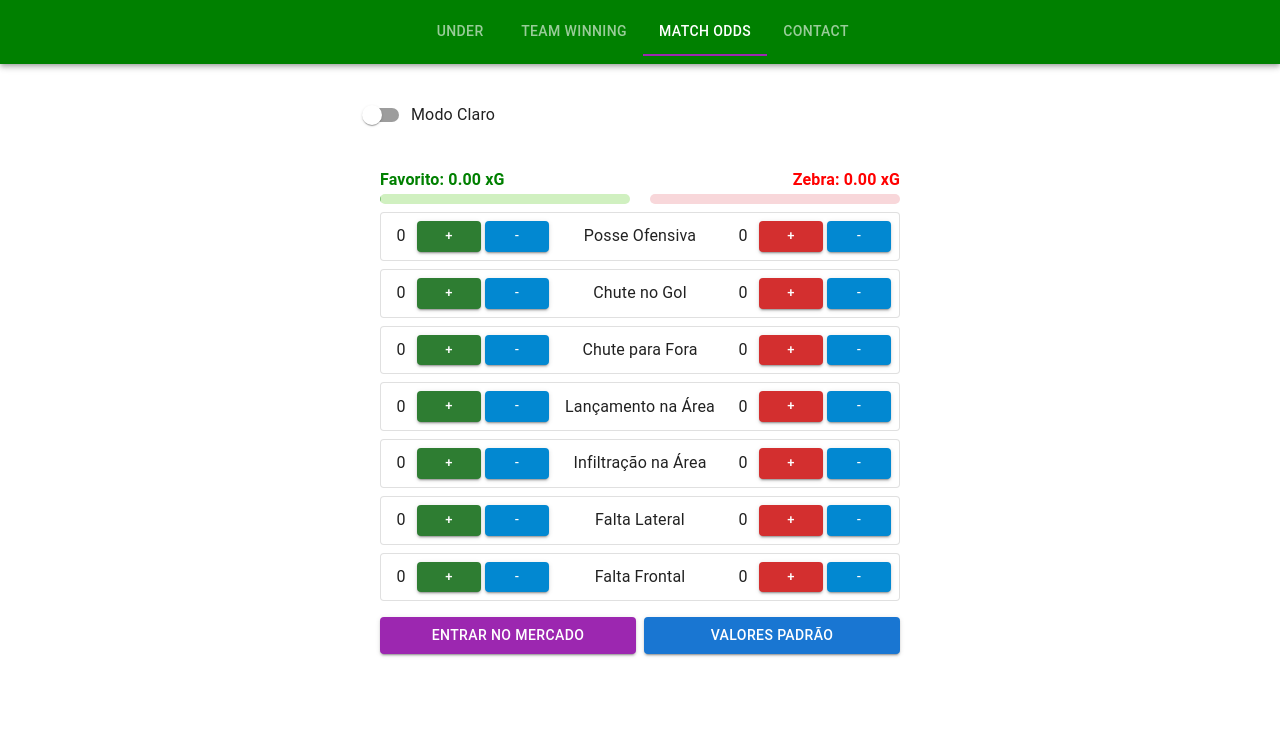
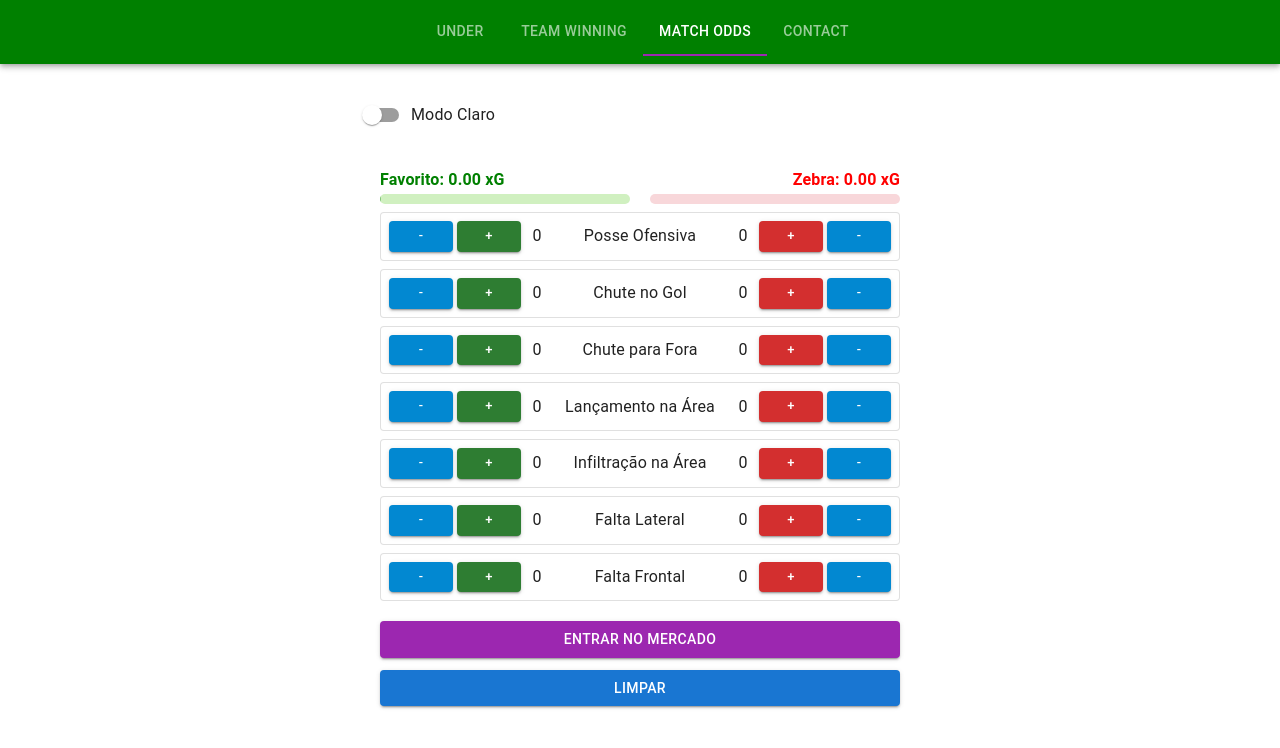
Before and after one commit to MaykonCole/tradertab, a Next.js app: page / in a window 1280 px wide. Both pictures are taken after a click on the tab "MATCH ODDS". Shown: the top 748 px of the page. Built offline with nearby package versions, Linux system fonts and the light colour scheme.

Commit message:
adjust: space in statics data

```diff
--- a/components/trader/matchodds.jsx
+++ b/components/trader/matchodds.jsx
@@ -9,7 +9,6 @@ import {
   Container,
   FormControlLabel,
   Switch,
-  useMediaQuery,
 } from "@mui/material";
 import { useThemeMode } from "../../shared/themedefault";
 
@@ -23,30 +22,15 @@ const estatisticasIniciais = [
   { nome: "Falta Frontal", xg: 0.15 },
 ];
 
-const estatisticasIniciaisMobile = [
-  { nome: "Posse Ofensiva", xg: 0.02 },
-  { nome: "Chute no Gol", xg: 0.3 },
-  { nome: "Chute para Fora", xg: 0.04 },
-  { nome: "Lanç. na Área", xg: 0.04 },
-  { nome: "Infi. na Área", xg: 0.08 },
-  { nome: "Falta Lateral", xg: 0.08 },
-  { nome: "Falta Frontal", xg: 0.15 },
-];
-
-export default function MatchOdds() {
-  const { darkMode, toggleDarkMode } = useThemeMode();
-  const isSmallScreen = useMediaQuery("(max-width:520px)");
-
-  const estatisticas = isSmallScreen
-    ? estatisticasIniciaisMobile
-    : estatisticasIniciais;
-
-  const inicialContagem = estatisticas.reduce((acc, stat) => {
+export default function EstatisticasFutebol() {
+  const inicialContagem = estatisticasIniciais.reduce((acc, stat) => {
     acc[stat.nome] = { favorito: 0, zebra: 0 };
     return acc;
   }, {});
 
   const [contagem, setContagem] = useState(inicialContagem);
+  const { darkMode, toggleDarkMode } = useThemeMode();
+
   const [tempo, setTempo] = useState(0);
   const [cronometroAtivo, setCronometroAtivo] = useState(false);
 
@@ -60,19 +44,9 @@ export default function MatchOdds() {
     return () => clearInterval(timer);
   }, [cronometroAtivo]);
 
-  // Sempre que mudar de mobile para desktop, reseta as contagens para evitar inconsistência de nomes
-  useEffect(() => {
-    setContagem(() => {
-      return estatisticas.reduce((acc, stat) => {
-        acc[stat.nome] = { favorito: 0, zebra: 0 };
-        return acc;
-      }, {});
-    });
-  }, [estatisticas]);
-
   const calculaXGTotal = (time) => {
-    return estatisticas.reduce((total, stat) => {
-      const count = contagem[stat.nome]?.[time] || 0;
+    return estatisticasIniciais.reduce((total, stat) => {
+      const count = contagem[stat.nome][time];
       return total + count * stat.xg;
     }, 0);
   };
@@ -173,7 +147,7 @@ export default function MatchOdds() {
           </Box>
         </Stack>
 
-        {estatisticas.map(({ nome }) => (
+        {estatisticasIniciais.map(({ nome }) => (
           <Paper
             key={nome}
             variant="outlined"
@@ -185,18 +159,23 @@ export default function MatchOdds() {
               mb: 1,
             }}
           >
+            {/* Bloco Favorito */}
             <Box
               sx={{
                 display: "flex",
                 alignItems: "center",
                 gap: 0.5,
                 minWidth: 110,
-                flexDirection: isSmallScreen ? "column" : "row",
               }}
             >
-              <Typography width={24} textAlign="center">
-                {contagem[nome]?.favorito ?? 0}
-              </Typography>
+              <Button
+                variant="contained"
+                size="small"
+                color="info"
+                onClick={() => handleChange(nome, "favorito", -1)}
+              >
+                -
+              </Button>
               <Button
                 variant="contained"
                 size="small"
@@ -205,37 +184,40 @@ export default function MatchOdds() {
               >
                 +
               </Button>
-              <Button
-                variant="contained"
-                size="small"
-                color="info"
-                onClick={() => handleChange(nome, "favorito", -1)}
-              >
-                -
-              </Button>
+              <Typography width={24} textAlign="center">
+                {contagem[nome].favorito}
+              </Typography>
             </Box>
-
-            <Typography sx={{ flexGrow: 1, textAlign: "center" }}>
-              {nome}
-            </Typography>
 
             <Box
               sx={{
                 display: "flex",
                 alignItems: "center",
-                gap: 0.5,
                 minWidth: 110,
-                flexDirection: isSmallScreen ? "column" : "row",
               }}
             >
-              <Typography width={24} textAlign="center">
-                {contagem[nome]?.zebra ?? 0}
+              <Typography sx={{ flexGrow: 1, textAlign: "center" }}>
+                {nome}
+              </Typography>
+            </Box>
+
+            {/* Bloco Zebra */}
+            <Box
+              sx={{
+                display: "flex",
+                alignItems: "center",
+                minWidth: 110,
+              }}
+            >
+              <Typography width={24} textAlign="center" mr={0.5}>
+                {contagem[nome].zebra}
               </Typography>
               <Button
                 variant="contained"
                 size="small"
                 color="error"
                 onClick={() => handleChange(nome, "zebra", 1)}
+                sx={{ mr: 0.5 }}
               >
                 +
               </Button>
@@ -251,32 +233,19 @@ export default function MatchOdds() {
           </Paper>
         ))}
 
-        <Box
-          sx={{
-            display: "flex",
-            flexDirection: isSmallScreen ? "column" : "row",
-            gap: 1,
-            mt: 2,
-          }}
-        >
         <Button
           variant="contained"
           color="secondary"
           onClick={entrarNoMercado}
           fullWidth
+          sx={{ marginBottom: "12px", marginTop: "12px" }}
         >
           Entrar no Mercado
         </Button>
 
-          <Button
-            variant="contained"
-            color="primary"
-            onClick={limpar}
-            fullWidth
-          >
-            Valores Padrão
+        <Button variant="contained" color="primary" fullWidth onClick={limpar}>
+          Limpar
         </Button>
-        </Box>
       </Box>
     </Container>
   );
```
Lines whose indentation alone changed are shown as unchanged.
